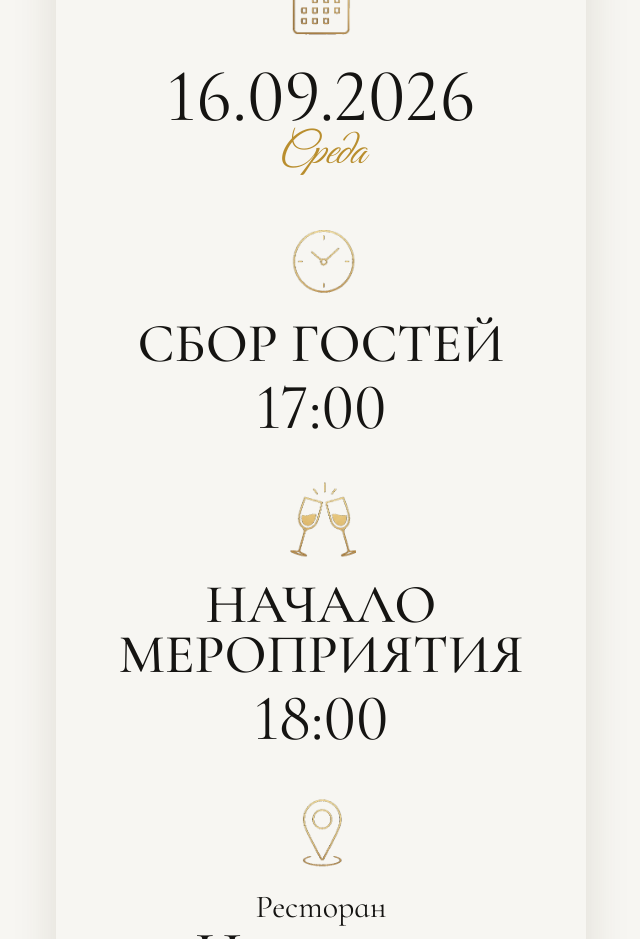
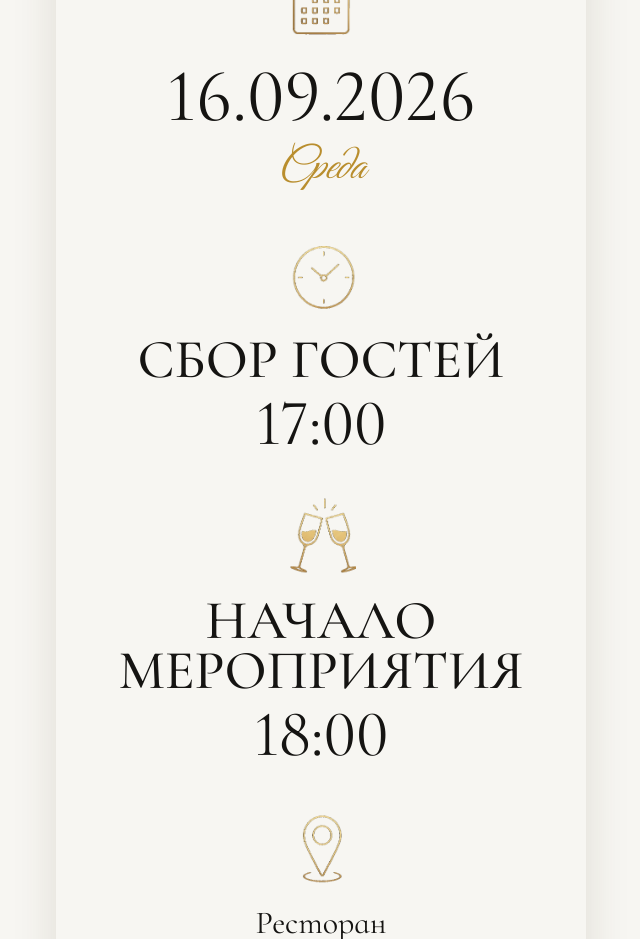
Before and after one commit to paxanraul/elgunsamina, a React (Vite) app: page / in a window 1280 px wide. Shown: the part 2040-2979 px from the top of the page, without its empty margins (319-959 px from the left). Built offline with nearby package versions, Linux system fonts and the light colour scheme.

Commit message:
Adjust schedule weekday spacing

```diff
--- a/src/App.tsx
+++ b/src/App.tsx
@@ -466,7 +466,7 @@ function Schedule() {
           <time className="mt-5 font-serif text-[clamp(48px,14vw,75px)] leading-[0.8]" dateTime="2026-09-16">
             16.09.2026
           </time>
-          <em className="mt-3 font-script text-[44px] leading-[0.7] text-gold">Среда</em>
+          <em className="mt-6 font-script text-[44px] leading-[0.8] text-gold">Среда</em>
         </div>
         <ScheduleEvent icon={clockIcon} title="Сбор гостей" time="17:00" headingId="schedule-title" />
         <ScheduleEvent icon={glassesIcon} title="Начало мероприятия" time="18:00" />
```
